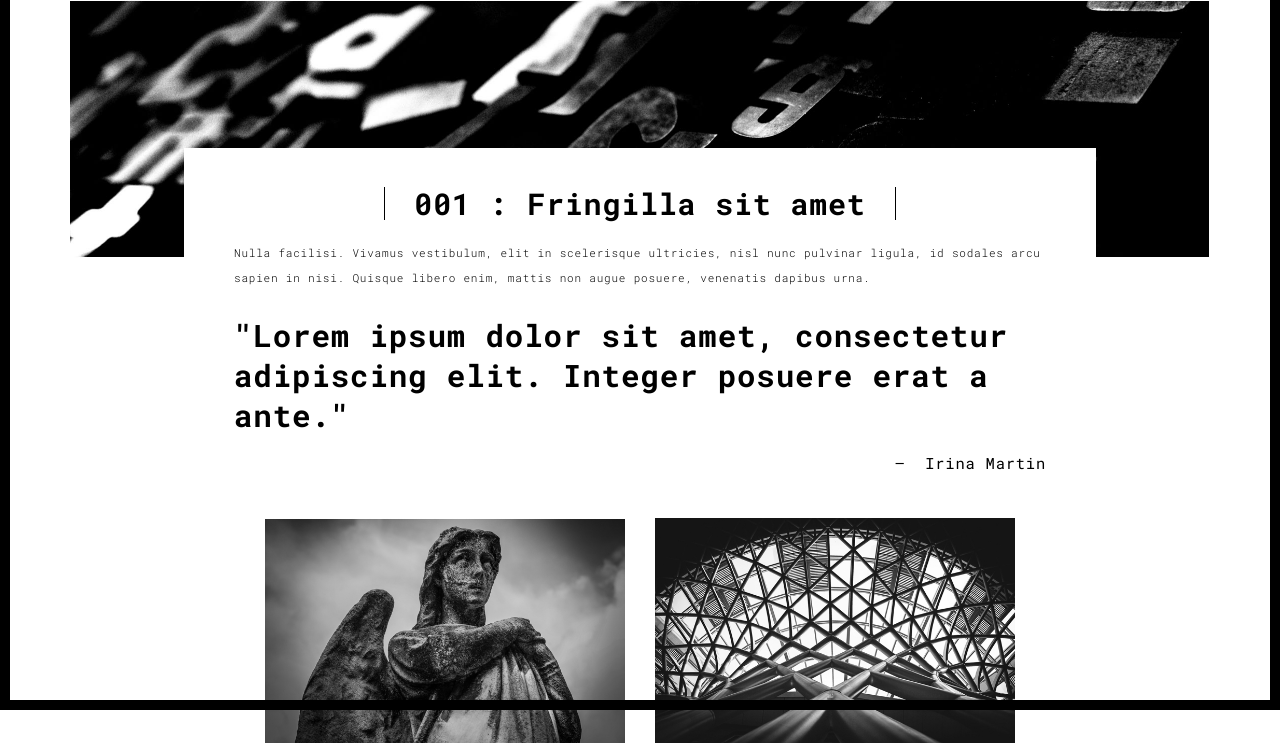
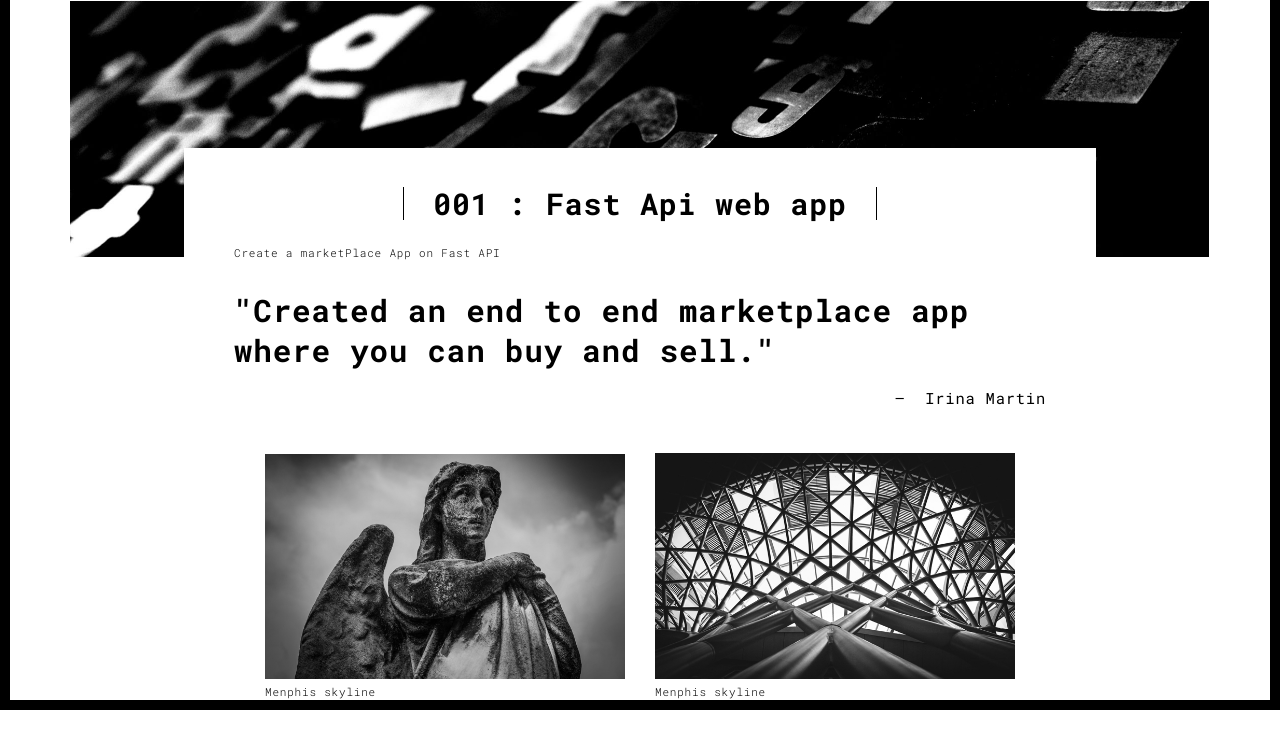
Before and after one commit to siddharth00001/portfolio, a Flask app: page /work.html in a window 1280 px wide. Shown: the part 90-833 px from the top of the page. Run offline with Flask 3, Linux system fonts and the light colour scheme.

Commit message:
Changes added to work.html

```diff
--- a/templates/work.html
+++ b/templates/work.html
@@ -66,12 +66,12 @@
         <img src="assets/images/work001-01.jpg" class="img-responsive" alt="">
         <div class="card-container">
           <div class="text-center">
-            <h1 class="h2">001 : Fringilla sit amet</h1>
+            <h1 class="h2">001 : Fast Api web app</h1>
           </div>
-          <p>Nulla facilisi. Vivamus vestibulum, elit in scelerisque ultricies, nisl nunc pulvinar ligula, id sodales arcu sapien in nisi. Quisque libero enim, mattis non augue posuere, venenatis dapibus urna.</p>
+          <p>Create a marketPlace App on Fast API</p>
 
           <blockquote>
-            <p>"Lorem ipsum dolor sit amet, consectetur adipiscing elit. Integer posuere erat a ante."</p>
+            <p>"Created an end to end marketplace app where you can buy and sell."</p>
             <small class="pull-right">Irina Martin</small>
           </blockquote>
         </div>
```
